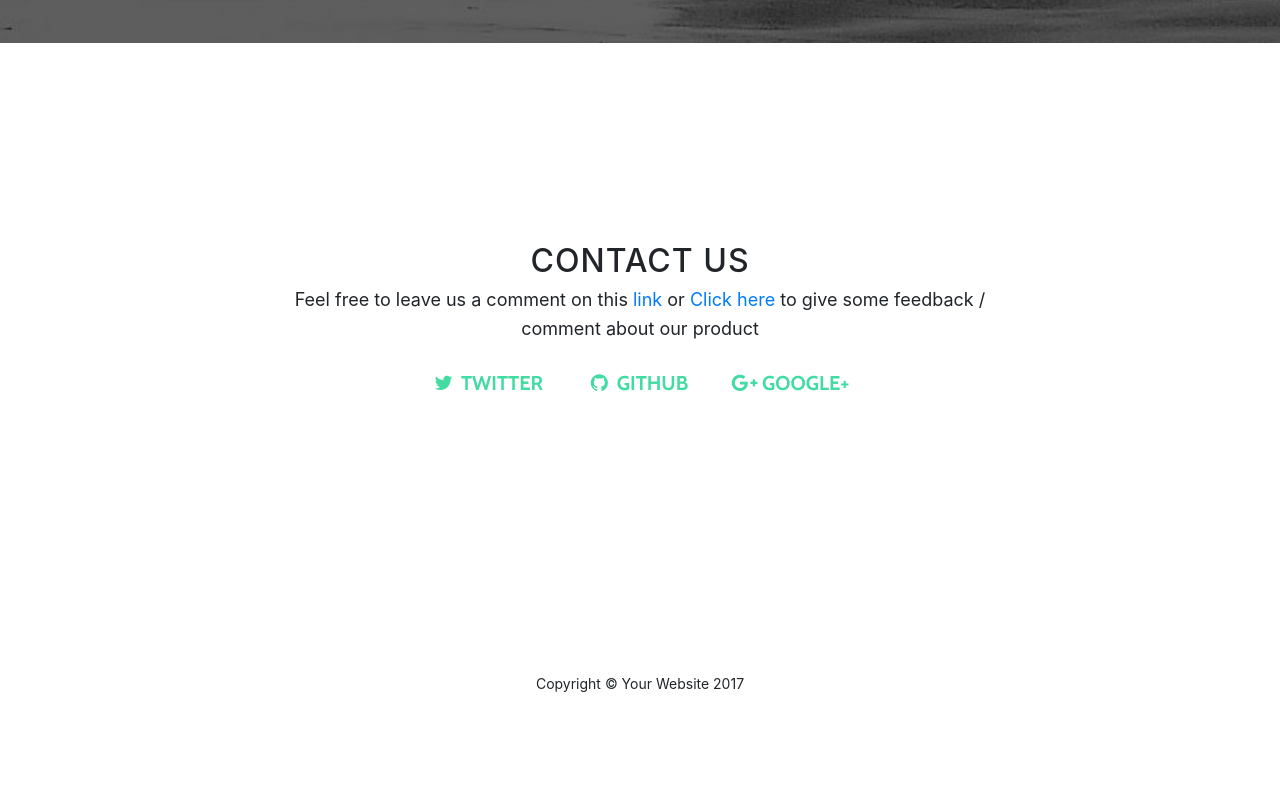
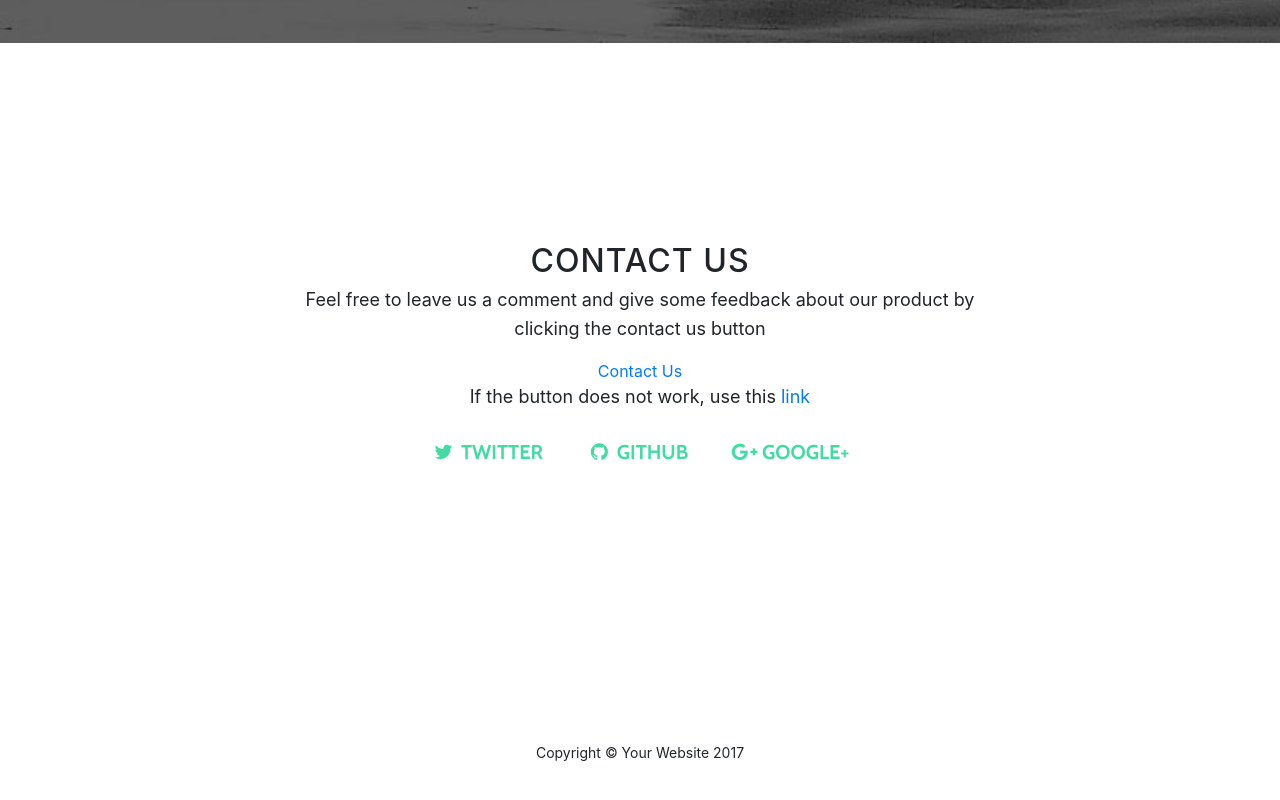
Before and after one commit to francisyzy/RetroSmarter, a website with bundled scripts: page docs/index.html in a window 1280 px wide. Shown: the part 2135-2935 px from the top of the page. Before the commit the page ends 2881 px from the top, so only its background shows below. Built offline with nearby package versions, Linux system fonts and the light colour scheme; a script that the page names is missing.

Commit message:
Fix contact us

```diff
--- a/docs/index.html
+++ b/docs/index.html
@@ -98,10 +98,9 @@
         <div class="row">
           <div class="col-lg-8 mx-auto">
             <h2>Contact Us</h2>
-            <p>Feel free to leave us a comment on this
-              <a href="https://francisyzy.typeform.com/to/SzoBcP">link</a> or
-              <a class="typeform-share button" href="https://francisyzy.typeform.com/to/SzoBcP" data-mode="popup" class="btn btn-default btn-lg" target="_blank">Click here </a> <script> (function() { var qs,js,q,s,d=document, gi=d.getElementById, ce=d.createElement, gt=d.getElementsByTagName, id="typef_orm_share", b="https://embed.typeform.com/"; if(!gi.call(d,id)){ js=ce.call(d,"script"); js.id=id; js.src=b+"embed.js"; q=gt.call(d,"script")[0]; q.parentNode.insertBefore(js,q) } })() </script>
-              to give some feedback / comment about our product</p>
+            <p>Feel free to leave us a comment and give some feedback about our product by clicking the contact us button</p>
+              <a class="typeform-share button" href="https://francisyzy.typeform.com/to/SzoBcP" data-mode="popup" class="btn btn-default btn-lg" target="_blank">Contact Us </a> <script> (function() { var qs,js,q,s,d=document, gi=d.getElementById, ce=d.createElement, gt=d.getElementsByTagName, id="typef_orm_share", b="https://embed.typeform.com/"; if(!gi.call(d,id)){ js=ce.call(d,"script"); js.id=id; js.src=b+"embed.js"; q=gt.call(d,"script")[0]; q.parentNode.insertBefore(js,q) } })() </script>
+              <p>If the button does not work, use this <a href="https://francisyzy.typeform.com/to/SzoBcP">link</a></p>
             <ul class="list-inline banner-social-buttons">
               <li class="list-inline-item">
                 <a href="https://twitter.com/SBootstrap" class="btn btn-default btn-lg">
```
